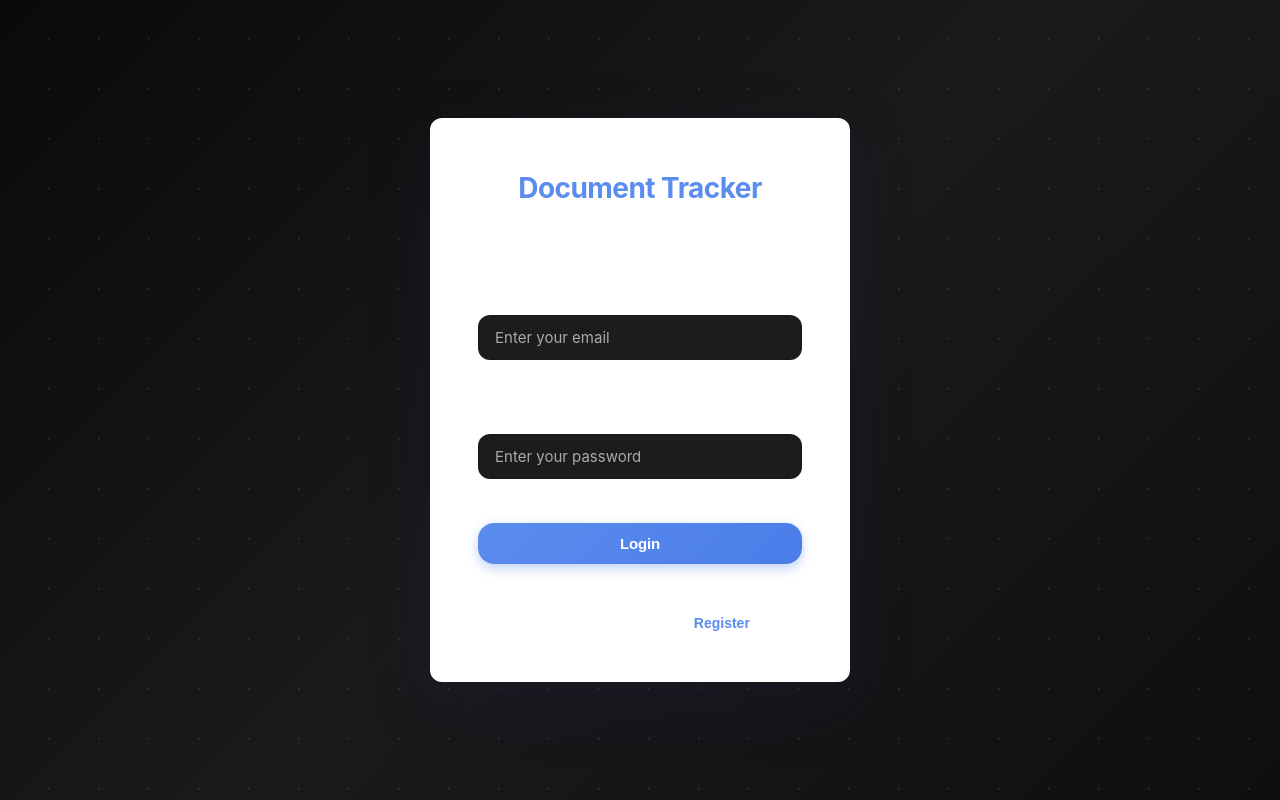
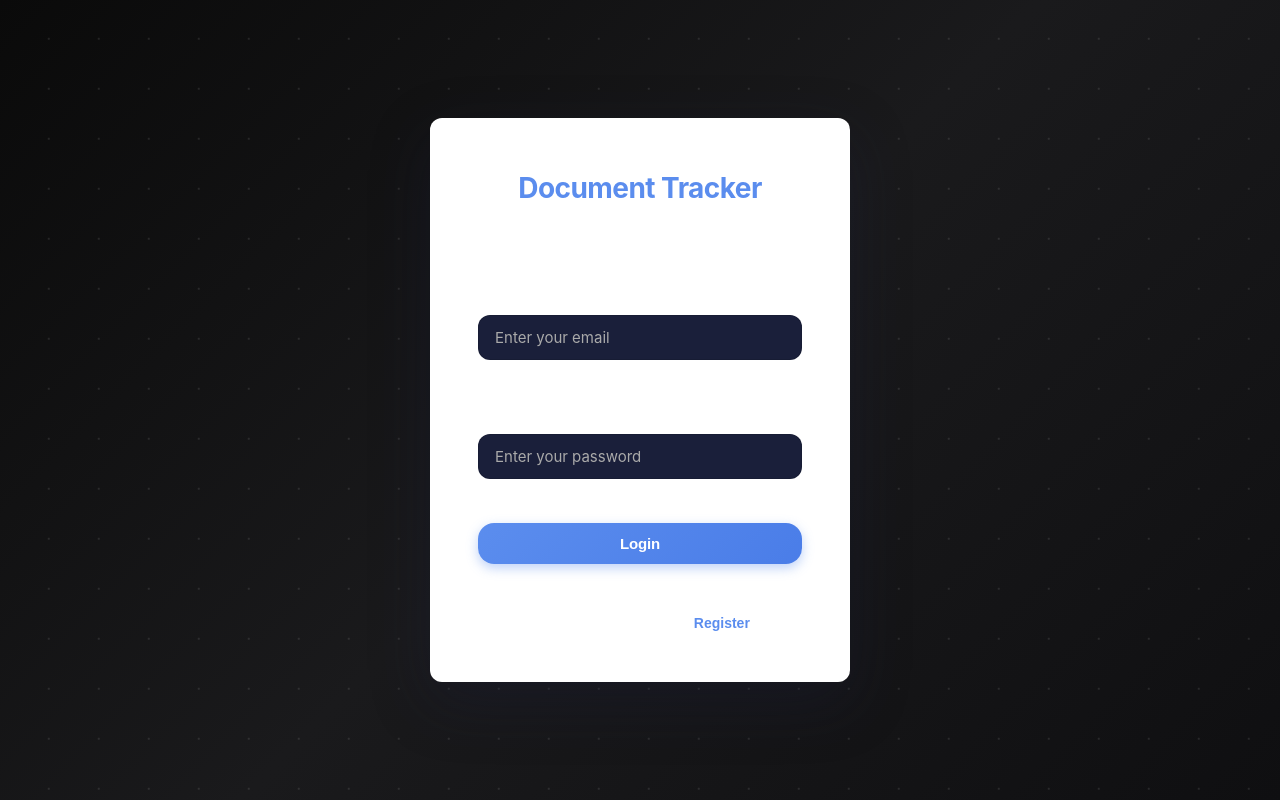
Before and after one commit to shriyanskumar/shreyEL, a React (Create React App) app in the folder frontend/: page /login in a window 1280 px wide. Built offline with nearby package versions, Linux system fonts and the light colour scheme; no server answers.

Commit message:
Update auth.css

```diff
--- a/frontend/src/styles/auth.css
+++ b/frontend/src/styles/auth.css
@@ -105,12 +105,14 @@
   font-size: 14px;
   font-family: inherit;
   transition: all 0.3s ease;
-  background-color: #1a1f3a;
-  color: #ffffff;
+  background-color: #1a1f3a !important;
+  color: #ffffff !important;
+  -webkit-text-fill-color: #ffffff !important;
 }
 
 .form-group input::placeholder {
-  color: #aaaaaa;
+  color: #aaaaaa !important;
+  -webkit-text-fill-color: #aaaaaa !important;
 }
 
 .form-group input::selection {
@@ -120,13 +122,25 @@
 
 .form-group input:focus {
   outline: none;
-  border-color: var(--primary-blue);
-  background-color: var(--text-white);
-  box-shadow: 0 0 0 3px rgba(26, 31, 58, 0.1);
+  border-color: #4a90d9;
+  background-color: #1a1f3a !important;
+  box-shadow: 0 0 0 3px rgba(74, 144, 217, 0.3);
+  color: #ffffff !important;
+  -webkit-text-fill-color: #ffffff !important;
+}
+
+/* Override autofill styles */
+.form-group input:-webkit-autofill,
+.form-group input:-webkit-autofill:hover,
+.form-group input:-webkit-autofill:focus,
+.form-group input:-webkit-autofill:active {
+  -webkit-box-shadow: 0 0 0 30px #1a1f3a inset !important;
+  -webkit-text-fill-color: #ffffff !important;
+  caret-color: #ffffff !important;
 }
 
 .form-group input:disabled {
-  background-color: #f0f0f0;
+  background-color: #2d3748 !important;
   cursor: not-allowed;
   opacity: 0.6;
 }
```
